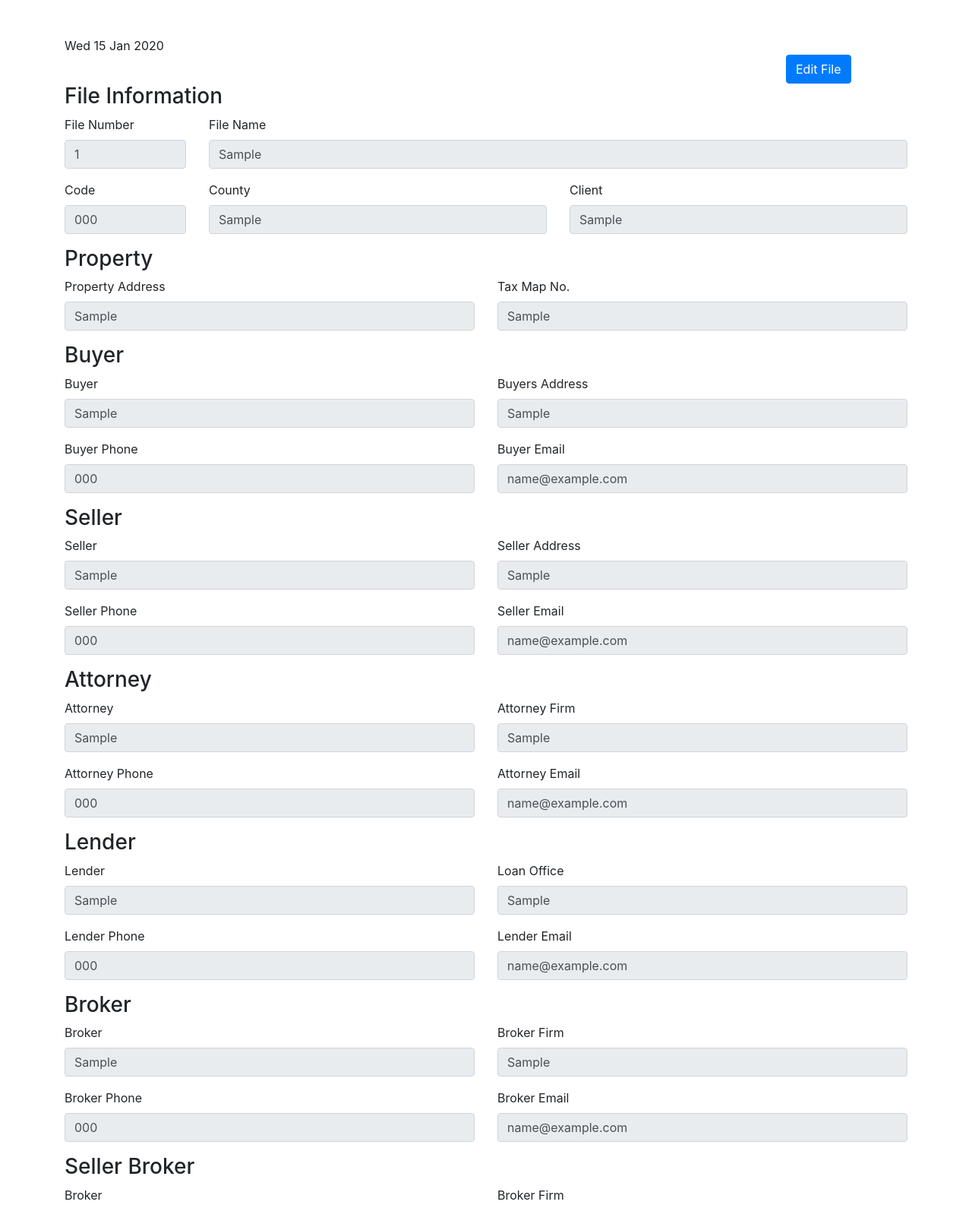
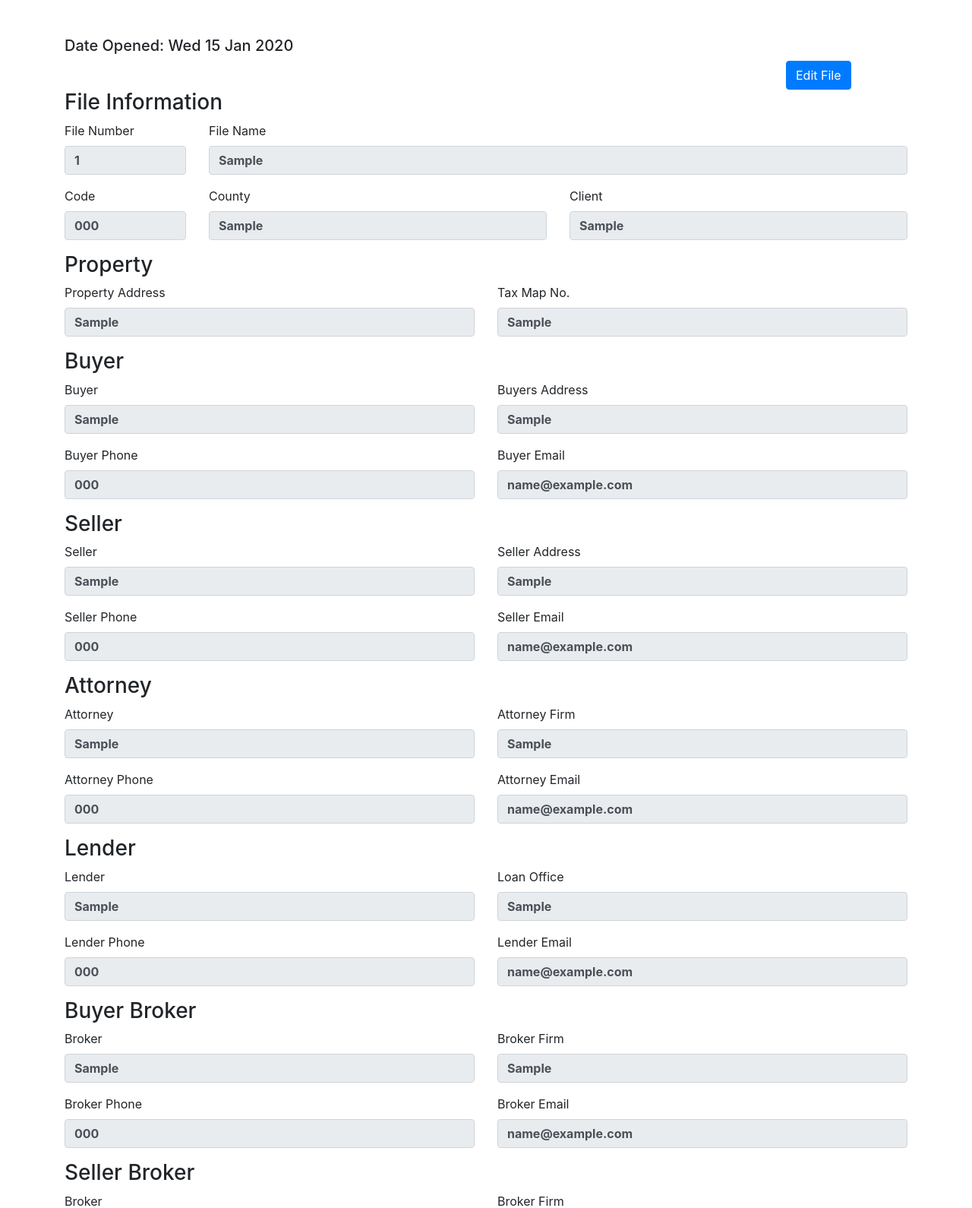
Before and after one commit to evanes8/law-firm-crud-app, a Django app: page /lion/1/ in a window 1280 px wide. Shown: the top 1590 px of the page at 76% size. Run offline with Django 3.2, Linux system fonts and the light colour scheme; a user stored in the database is signed in; tables that the repository leaves empty hold one stand-in row (values such as "Sample post"); parts of the project's set-up code (start-up, migrations or seed data) failed here and were passed over; some libraries are stand-ins or nearby versions.

Commit message:
add date opened and bold fields in detail template

```diff
--- a/mysite/lion4/templates/lion4/detail.html
+++ b/mysite/lion4/templates/lion4/detail.html
@@ -7,7 +7,10 @@
 
     <!-- Bootstrap CSS -->
     <link rel="stylesheet" href="https://cdn.jsdelivr.net/npm/bootstrap@4.6.0/dist/css/bootstrap.min.css" integrity="sha384-B0vP5xmATw1+K9KRQjQERJvTumQW0nPEzvF6L/Z6nronJ3oUOFUFpCjEUQouq2+l" crossorigin="anonymous">
+<style>
 
+.textinput {font-weight: bold;}
+</style>
 
 
 
@@ -21,7 +24,7 @@
 {% if record %}
 
 <div class= "container py-lg-5">
-{{record.date_opened|date:"D d M Y"}}
+<h5>Date Opened: {{record.date_opened|date:"D d M Y"}}</h5>
 <form action="{% url 'detail' record.id %}" method="post" id="my_form">
     {% csrf_token %}
     <div class="row justify-content-end">
@@ -131,7 +134,7 @@
 
     </div>
 
-    <h3>Broker</h3>
+    <h3>Buyer Broker</h3>
     <div class="row">
      <div class="col-sm-6">
         {{ form.broker|as_crispy_field }}
```
